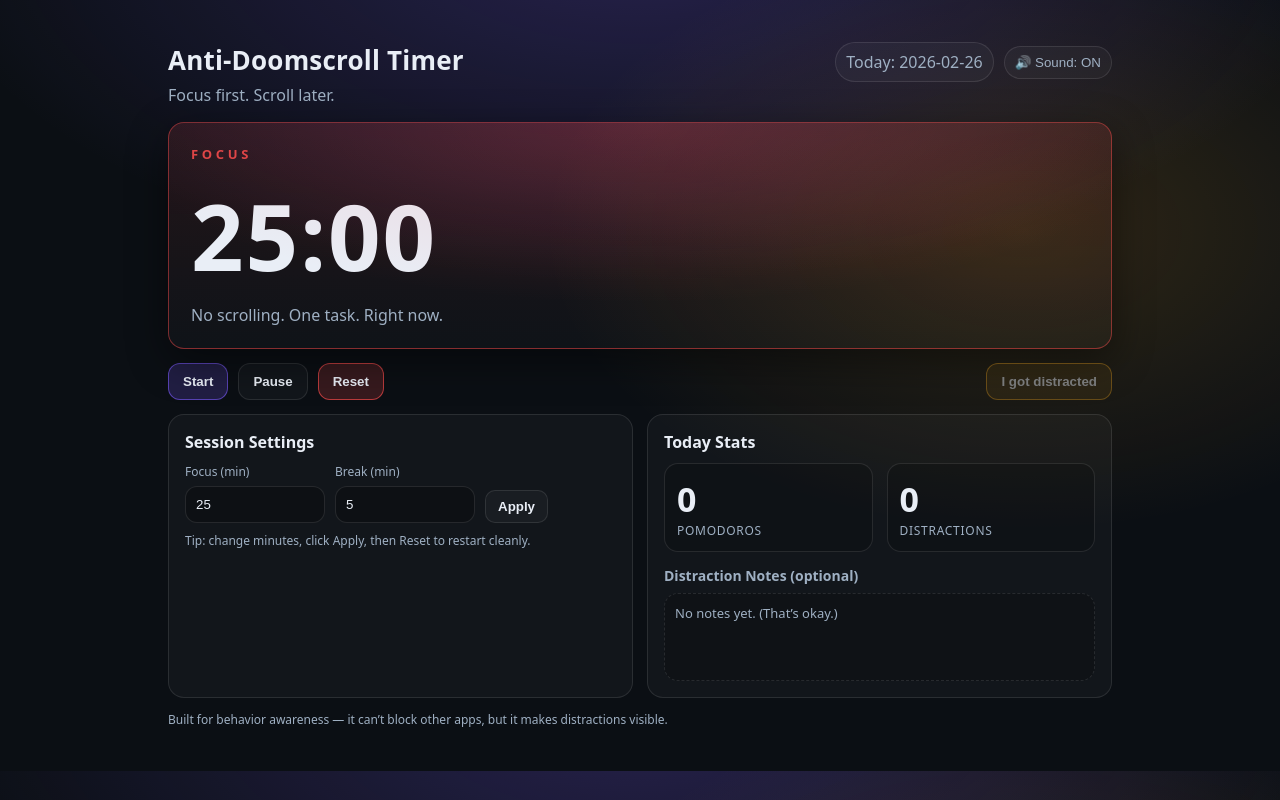
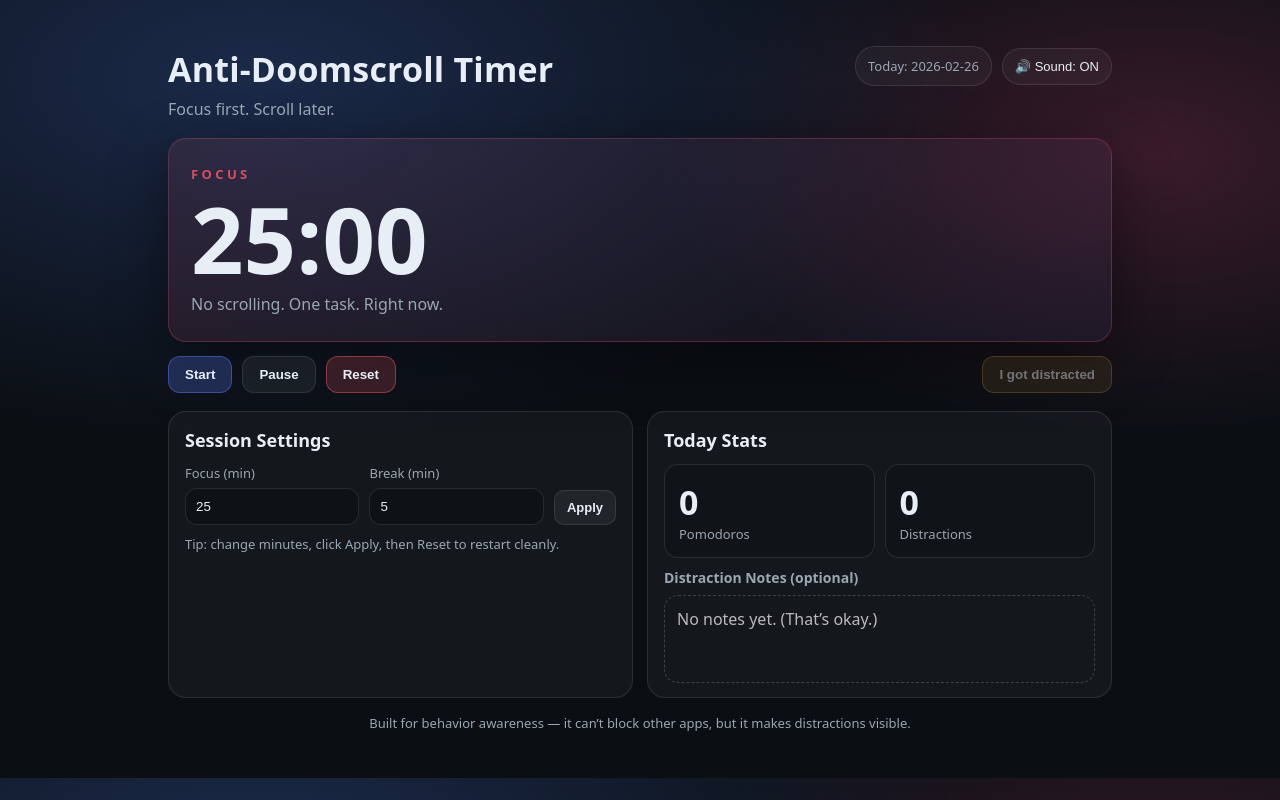
Before and after one commit to Phyllis111-cxy/anti-doomscroll-timer, a plain HTML site: page index.html in a window 1280 px wide. Drawn offline with Linux system fonts and the light colour scheme.

Commit message:
Update style.css

```diff
--- a/style.css
+++ b/style.css
@@ -1,31 +1,30 @@
 /* style.css */
 :root{
-  --bg: #0b0f14;
-  --panel: #101722;
-  --text: #e9eef6;
-  --muted: #9fb0c3;
-  --accent: #7c5cff;
-  --danger: #ff4d4d;
-  --warn: #ffb020;
-  --ok: #30d158;
-  --border: rgba(255,255,255,.10);
-  --shadow: 0 12px 40px rgba(0,0,0,.45);
-  --radius: 16px;
+  --bg:#0b0f14;
+  --card:#121a24;
+  --text:#e8eef6;
+  --muted:#9aa6b2;
+  --primary:#5b7cfa;
+  --danger:#ff5a6a;
+  --warn:#f6c445;
+  --border:rgba(255,255,255,.10);
+  --shadow: 0 18px 60px rgba(0,0,0,.45);
+  --radius:18px;
 }
 
-*{box-sizing:border-box}
+*{ box-sizing:border-box; }
 body{
   margin:0;
-  background: radial-gradient(1200px 600px at 50% -10%, rgba(124,92,255,.25), transparent 60%),
-              radial-gradient(800px 500px at 80% 30%, rgba(255,176,32,.15), transparent 60%),
+  font-family: ui-sans-serif, system-ui, -apple-system, Segoe UI, Roboto, Arial;
+  background: radial-gradient(1200px 600px at 20% 10%, #1b2a4a 0%, transparent 60%),
+              radial-gradient(900px 500px at 90% 20%, #3a1b2a 0%, transparent 55%),
               var(--bg);
-  color: var(--text);
-  font-family: ui-sans-serif, system-ui, -apple-system, Segoe UI, Roboto, Arial, sans-serif;
+  color:var(--text);
 }
 
 .app{
   max-width: 980px;
-  margin: 24px auto;
+  margin: 28px auto;
   padding: 18px;
 }
 
@@ -33,238 +32,143 @@ body{
   display:flex;
   align-items:flex-start;
   justify-content:space-between;
-  gap: 16px;
-  margin-bottom: 16px;
+  gap:16px;
+  margin-bottom:18px;
 }
-
-h1{
-  margin:0;
-  font-size: 26px;
-  letter-spacing:.2px;
-}
-.sub{
-  margin: 6px 0 0 0;
-  color: var(--muted);
-}
+h1{ margin:0; font-size:34px; letter-spacing:.2px; }
+.sub{ margin:6px 0 0; color:var(--muted); }
 
 .meta{
   display:flex;
-  gap: 10px;
+  gap:10px;
   align-items:center;
-  flex-wrap:wrap;
-  justify-content:flex-end;
 }
-
 .pill{
-  border: 1px solid var(--border);
-  padding: 8px 10px;
-  border-radius: 999px;
-  color: var(--muted);
-  background: rgba(255,255,255,.03);
+  border:1px solid var(--border);
+  padding:10px 12px;
+  border-radius:999px;
+  color:var(--muted);
+  background: rgba(255,255,255,.04);
+  font-size:13px;
+  white-space:nowrap;
 }
-
-.ghost{
+.pill.ghost{
   cursor:pointer;
+  color:var(--text);
 }
 
 .hero{
-  border: 1px solid var(--border);
+  border:1px solid rgba(255,90,106,.25);
+  background: linear-gradient(135deg, rgba(255,90,106,.10), rgba(91,124,250,.06));
   border-radius: var(--radius);
-  padding: 22px;
-  background: linear-gradient(180deg, rgba(255,255,255,.05), rgba(255,255,255,.02));
+  padding: 26px 22px;
   box-shadow: var(--shadow);
-  position: relative;
-  overflow:hidden;
+  margin-bottom: 14px;
 }
-
-/* Strong focus overlay vibe */
-.hero::before{
-  content:"";
-  position:absolute;
-  inset:0;
-  background: radial-gradient(900px 300px at 50% 0%, rgba(255,77,77,.20), transparent 60%);
-  opacity: 0;
-  transition: opacity .25s ease;
-  pointer-events:none;
+.mode{
+  font-weight:700;
+  letter-spacing:.26em;
+  color: rgba(255,90,106,.8);
+  font-size: 13px;
 }
-
-.mode{
-  font-size: 13px;
-  letter-spacing: .28em;
-  font-weight: 700;
-  color: var(--muted);
+.time{
+  font-size: 92px;
+  font-weight: 800;
+  line-height: 1;
+  margin: 10px 0 8px;
 }
-
-.time{
-  font-size: clamp(54px, 9vw, 92px);
-  font-weight: 900;
-  letter-spacing: .02em;
-  margin: 10px 0 6px 0;
-}
-
-.hint{
-  font-size: 16px;
-  color: var(--muted);
-}
+.hint{ color: var(--muted); }
 
 .controls{
   display:flex;
-  gap: 10px;
+  gap:10px;
   align-items:center;
+  margin: 14px 0 18px;
   flex-wrap:wrap;
-  margin: 14px 0;
 }
-
-.spacer{flex:1}
+.spacer{ flex:1; }
 
 .btn{
-  border: 1px solid var(--border);
-  background: rgba(255,255,255,.03);
+  border:1px solid var(--border);
+  background: rgba(255,255,255,.06);
   color: var(--text);
-  padding: 10px 14px;
+  padding: 10px 16px;
   border-radius: 12px;
   cursor:pointer;
-  transition: transform .05s ease, background .2s ease, border-color .2s ease;
-  font-weight: 700;
+  font-weight:600;
 }
-.btn:active{transform: translateY(1px)}
-.btn:hover{background: rgba(255,255,255,.06)}
-.btn.primary{
-  border-color: rgba(124,92,255,.6);
-  background: rgba(124,92,255,.20);
-}
-.btn.danger{
-  border-color: rgba(255,77,77,.65);
-  background: rgba(255,77,77,.18);
-}
-.btn.warn{
-  border-color: rgba(255,176,32,.7);
-  background: rgba(255,176,32,.15);
-}
-.btn.small{
-  padding: 8px 12px;
-  border-radius: 10px;
-}
+.btn:hover{ opacity:.92; }
+.btn:disabled{ cursor:not-allowed; opacity:.45; }
+
+.btn.primary{ background: rgba(91,124,250,.25); border-color: rgba(91,124,250,.45); }
+.btn.danger{ background: rgba(255,90,106,.18); border-color: rgba(255,90,106,.45); }
+.btn.warn{ background: rgba(246,196,69,.18); border-color: rgba(246,196,69,.45); }
+
+.btn.small{ padding: 9px 12px; font-size: 13px; border-radius: 10px; }
 
 .settings{
   display:grid;
   grid-template-columns: 1fr 1fr;
-  gap: 14px;
+  gap:14px;
 }
-@media (max-width: 860px){
-  .settings{grid-template-columns:1fr}
+.card{
+  border:1px solid var(--border);
+  background: rgba(255,255,255,.04);
+  border-radius: var(--radius);
+  padding: 16px 16px 14px;
+}
+.card h2{ margin:0 0 12px; font-size: 18px; }
+
+.row{
+  display:grid;
+  grid-template-columns: 1fr 1fr auto;
+  gap:10px;
+  align-items:end;
+}
+label{ font-size: 13px; color: var(--muted); display:flex; flex-direction:column; gap:6px; }
+input{
+  width:100%;
+  padding:10px 10px;
+  border-radius: 12px;
+  border:1px solid var(--border);
+  background: rgba(0,0,0,.25);
+  color: var(--text);
+}
+.smallnote{ margin:10px 0 0; color: var(--muted); font-size: 13px; }
+
+.stats{
+  display:grid;
+  grid-template-columns: 1fr 1fr;
+  gap:10px;
+  margin-bottom: 10px;
+}
+.stat{
+  border:1px solid var(--border);
+  border-radius: 14px;
+  padding: 14px;
+  background: rgba(0,0,0,.18);
+}
+.statNum{ font-size: 34px; font-weight: 800; }
+.statLabel{ color: var(--muted); font-size: 13px; }
+
+.logWrap h3{ margin: 10px 0 8px; font-size: 14px; color: var(--muted); }
+.notes{
+  min-height: 88px;
+  border:1px dashed rgba(255,255,255,.18);
+  border-radius: 14px;
+  padding: 12px;
+  color: rgba(255,255,255,.7);
+  white-space: pre-wrap;
 }
 
-.card{
-  border: 1px solid var(--border);
-  border-radius: var(--radius);
-  padding: 16px;
-  background: rgba(255,255,255,.03);
+.footer{
+  margin-top: 16px;
+  text-align:center;
+  color: var(--muted);
+  font-size: 12px;
 }
 
-h2{margin:0 0 10px 0; font-size: 16px}
-h3{margin: 14px 0 8px 0; font-size: 14px; color: var(--muted)}
-
-.row{
-  display:flex;
-  gap: 10px;
-  align-items:end;
-  flex-wrap:wrap;
+@media (max-width: 860px){
+  .settings{ grid-template-columns: 1fr; }
+  .time{ font-size: 72px; }
 }
-label{
-  display:flex;
-  flex-direction:column;
-  gap: 6px;
-  font-size: 12px;
-  color: var(--muted);
-}
-input{
-  width: 140px;
-  padding: 10px 10px;
-  border-radius: 12px;
-  border: 1px solid var(--border);
-  background: rgba(0,0,0,.25);
-  color: var(--text);
-  outline:none;
-}
-input:focus{border-color: rgba(124,92,255,.7)}
-
-.smallnote{
-  margin: 10px 0 0 0;
-  color: var(--muted);
-  font-size: 12px;
-  line-height: 1.4;
-}
-
-.stats{
-  display:flex;
-  gap: 14px;
-}
-.stat{
-  flex:1;
-  border: 1px solid var(--border);
-  border-radius: 14px;
-  padding: 12px;
-  background: rgba(0,0,0,.18);
-}
-.statNum{
-  font-size: 34px;
-  font-weight: 900;
-}
-.statLabel{
-  color: var(--muted);
-  font-size: 12px;
-  letter-spacing: .06em;
-  text-transform: uppercase;
-}
-
-.notes{
-  border: 1px dashed var(--border);
-  border-radius: 14px;
-  padding: 10px;
-  min-height: 88px;
-  color: var(--muted);
-  font-size: 13px;
-  line-height: 1.5;
-  white-space: pre-wrap;
-  background: rgba(0,0,0,.15);
-}
-
-/* Modal */
-.modal{
-  position: fixed;
-  inset: 0;
-  background: rgba(0,0,0,.55);
-  display:flex;
-  align-items:center;
-  justify-content:center;
-  padding: 18px;
-}
-.modalCard{
-  width: min(520px, 100%);
-  border: 1px solid var(--border);
-  border-radius: 18px;
-  padding: 16px;
-  background: #0e1520;
-  box-shadow: var(--shadow);
-}
-.modalBtns{
-  display:flex;
-  gap: 10px;
-  margin-top: 12px;
-  justify-content:flex-end;
-}
-
-/* STRONG mode visuals */
-.focus-on .mode{color: rgba(255,77,77,.85)}
-.focus-on .hero::before{opacity: 1}
-.focus-on .hero{
-  border-color: rgba(255,77,77,.45);
-  background: linear-gradient(180deg, rgba(255,77,77,.10), rgba(255,255,255,.02));
-}
-.break-on .mode{color: rgba(48,209,88,.85)}
-.break-on .hero{
-  border-color: rgba(48,209,88,.35);
-  background: linear-gradient(180deg, rgba(48,209,88,.10), rgba(255,255,255,.02));
-}
-.footer{margin-top: 14px}
```
